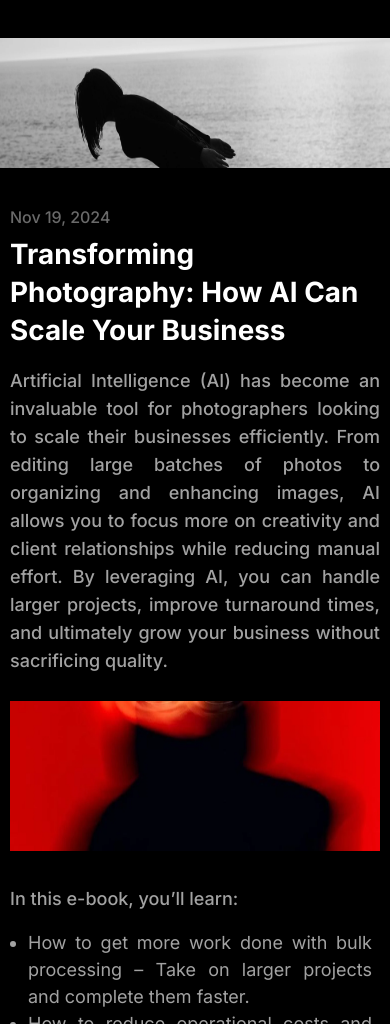
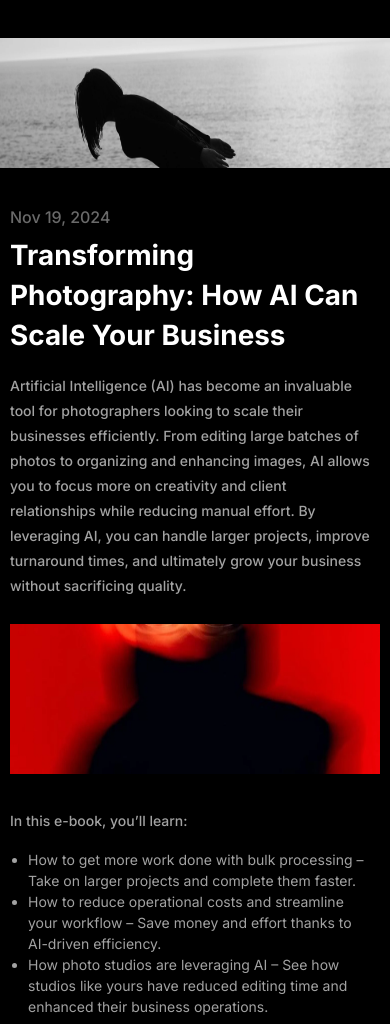
Before and after one commit to muhammadyounus-a/Ash-Website, a plain HTML site: page BlogMain.html in a window 390 px wide. Shown: the part 62-1086 px from the top of the page. Drawn offline with nearby package versions, Linux system fonts and the light colour scheme; a web font is replaced by a local one.

Commit message:
blogMain-complete

```diff
--- a/asset/BlogMain.css
+++ b/asset/BlogMain.css
@@ -520,16 +520,15 @@ header.sticky ul li a {
     .blogMain-banner-section .container h1 {
         color: #fff;
         font-weight: bold;
-        line-height: 38px;
+        line-height: 40px;
     }
 
     .blogMain-banner-section .container p {
         color: var(--paragraph);
         font-weight: 500;
-        line-height: 28px;
+        line-height: 25px;
         margin-top: 10px;
-        font-size: 18px;
-        text-align: justify;
+        font-size: 14px;
     }
 
     .blogMain-banner-section .business-img img {
@@ -541,8 +540,7 @@ header.sticky ul li a {
     .blogMain-banner-section ul {
         color: var(--paragraph);
         margin: 0;
-        font-size: 18px;
-        text-align: justify;
+        font-size: 14px;
         padding: 0px 20px 0px 30px;
     }
 
```
